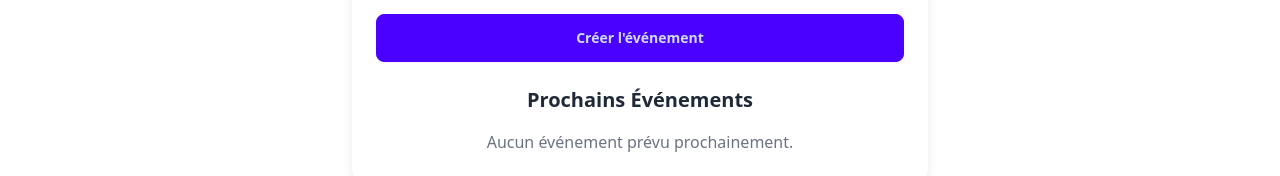
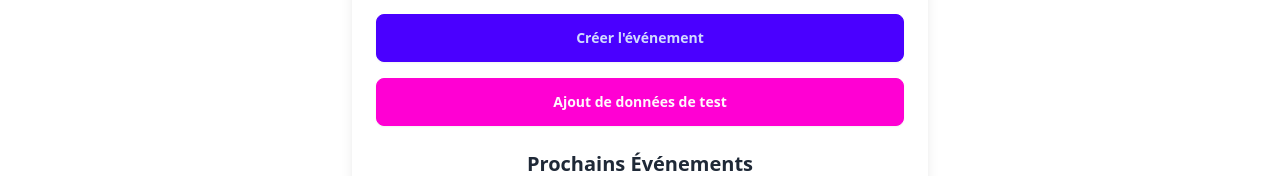
Before and after one commit to tanguyjulien56/sportevent_front, a React (Vite) app: page / in a window 1280 px wide. Shown: the part 638-814 px from the top of the page. Built offline with nearby package versions, Linux system fonts and the light colour scheme; sample sign-in values are in the browser's storage.

Commit message:
ajout bouton faker

```diff
--- a/src/components/EventForm.tsx
+++ b/src/components/EventForm.tsx
@@ -3,6 +3,7 @@ import React, { useEffect, useState } from "react";
 import { useForm } from "react-hook-form";
 import { v4 as uuidv4 } from "uuid";
 import * as yup from "yup";
+import SaveEventsButton from "./SaveEventsButton";
 
 // Schéma de validation avec Yup
 const schema = yup.object().shape({
@@ -190,6 +191,7 @@ const EventForm: React.FC = () => {
           <button type="submit" className="btn btn-primary w-full">
             Créer l'événement
           </button>
+          <SaveEventsButton />
         </div>
       </form>
 
@@ -206,6 +208,7 @@ const EventForm: React.FC = () => {
             >
               Fermer
             </button>
+            <SaveEventsButton />
           </div>
         </div>
       )}
--- /dev/null
+++ b/src/components/SaveEventsButton.tsx
@@ -0,0 +1,23 @@
+import React from "react";
+import { generateRealisticEvents } from "../FakerData";
+
+const SaveEventsButton: React.FC = () => {
+  const saveEventsToLocalStorage = () => {
+    const events = generateRealisticEvents();
+    localStorage.setItem("events", JSON.stringify(events));
+    alert("Les événements ont été sauvegardés dans le localStorage.");
+  };
+
+  return (
+    <div>
+      <button
+        className="btn btn-secondary w-full mt-4"
+        onClick={saveEventsToLocalStorage}
+      >
+        Ajout de données de test
+      </button>
+    </div>
+  );
+};
+
+export default SaveEventsButton;
```
